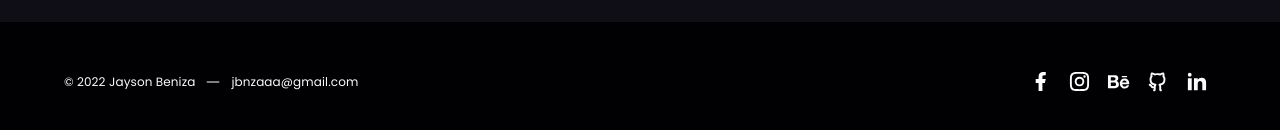
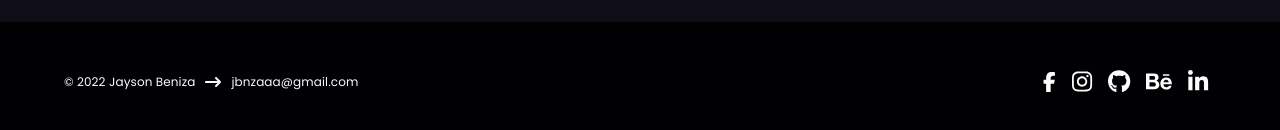
Before and after one commit to jbnzaaa/jbnza, a React (Create React App) app: page / in a window 1280 px wide. Shown: the part 3999-4129 px from the top of the page. Built offline with nearby package versions, Linux system fonts and the light colour scheme.

Commit message:
update icon

```diff
--- a/src/components/pages/Footer.js
+++ b/src/components/pages/Footer.js
@@ -1,7 +1,8 @@
 import React from 'react'
 import { Container, Box, Typography, List, Link } from '@mui/material'
-import { RiFacebookFill, RiInstagramLine, RiGithubLine, RiBehanceFill, RiLinkedinFill } from 'react-icons/ri'
-import { AiOutlineLine } from 'react-icons/ai'
+import { FontAwesomeIcon } from '@fortawesome/react-fontawesome'
+import { faFacebookF, faInstagram, faGithub, faBehance, faLinkedinIn } from '@fortawesome/free-brands-svg-icons'
+import { faArrowRightLong } from '@fortawesome/free-solid-svg-icons'
 
 function Footer() {
   return (
@@ -34,7 +35,8 @@ function Footer() {
             >
               &copy; 2022 Jayson Beniza
             </Typography>
-            <AiOutlineLine
+            <FontAwesomeIcon
+              icon={faArrowRightLong}
               style={{
                 marginLeft: 10,
                 marginRight: 10
@@ -59,14 +61,16 @@ function Footer() {
             >
               <Link
                 href='https://www.facebook.com/jbnzaaa'
+                target='https://www.facebook.com/jbnzaaa'
                 sx={{
                   mx: 1
                 }}
               >
-                <RiFacebookFill
+                <FontAwesomeIcon
+                  icon={faFacebookF}
                   style={{
                     color: '#0F0E17',
-                    fontSize: 23,
+                    fontSize: 20,
                     color: '#FCFCFC',
                     display: 'flex',
                   }}
@@ -74,11 +78,13 @@ function Footer() {
               </Link>
               <Link
                 href='https://www.instagram.com/jbnza_/?hl=en'
+                target='https://www.instagram.com/jbnza_/?hl=en'
                 sx={{
                   mx: 1
                 }}
               >
-                <RiInstagramLine
+                <FontAwesomeIcon
+                  icon={faInstagram}
                   style={{
                     color: '#0F0E17',
                     fontSize: 23,
@@ -89,11 +95,13 @@ function Footer() {
               </Link>
               <Link
                 href='https://www.behance.net/jbnza'
+                target='https://www.behance.net/jbnza'
                 sx={{
                   mx: 1
                 }}
               >
-                <RiBehanceFill
+                <FontAwesomeIcon
+                  icon={faGithub}
                   style={{
                     color: '#0F0E17',
                     fontSize: 23,
@@ -104,11 +112,13 @@ function Footer() {
               </Link>
               <Link
                 href='https://github.com/jbnzaaa'
+                target='https://github.com/jbnzaaa'
                 sx={{
                   mx: 1
                 }}
               >
-                <RiGithubLine
+                <FontAwesomeIcon
+                  icon={faBehance}
                   style={{
                     color: '#0F0E17',
                     fontSize: 23,
@@ -119,11 +129,13 @@ function Footer() {
               </Link>
               <Link
                 href='https://www.linkedin.com/in/jaybeniza/'
+                target='https://www.linkedin.com/in/jaybeniza/'
                 sx={{
                   mx: 1
                 }}
               >
-                <RiLinkedinFill
+                <FontAwesomeIcon
+                  icon={faLinkedinIn}
                   style={{
                     color: '#0F0E17',
                     fontSize: 23,
--- a/src/components/pages/Nav.js
+++ b/src/components/pages/Nav.js
@@ -77,6 +77,7 @@ function Nav() {
           >
             <Link
               href='https://github.com/jbnzaaa'
+              target='https://github.com/jbnzaaa'
               sx={{
                 mx: 1
               }}
@@ -92,6 +93,7 @@ function Nav() {
             </Link>
             <Link
               href='https://www.behance.net/jbnza'
+              target='https://www.behance.net/jbnza'
               sx={{
                 mx: 1
               }}
@@ -107,6 +109,7 @@ function Nav() {
             </Link>
             <Link
               href='https://www.linkedin.com/in/jaybeniza/'
+              target='https://www.linkedin.com/in/jaybeniza/'
               sx={{
                 mx: 1
               }}
--- a/src/components/pages/Project.js
+++ b/src/components/pages/Project.js
@@ -1,8 +1,5 @@
 import React from 'react'
 import { Container, Box, Typography, Card, CardMedia, CardContent, List, ListItem, Link, Button } from '@mui/material'
-import { FontAwesomeIcon } from '@fortawesome/react-fontawesome'
-import { faArrowRightLong } from '@fortawesome/free-solid-svg-icons'
-import { faBehance } from '@fortawesome/free-brands-svg-icons'
 
 function Project() {
   return (
@@ -201,7 +198,8 @@ function Project() {
                 }}
               >
                 <Button
-                  href=''
+                  href='#'
+                  target='#'
                   variant='contained'
                   style={{
                     background: '#0F0E17',
@@ -218,6 +216,8 @@ function Project() {
                   source code
                 </Button>
                 <Button
+                  href='https://regain-caps.web.app'
+                  target='https://regain-caps.web.app'
                   variant='contained'
                   style={{
                     background: '#0F0E17',
@@ -322,6 +322,8 @@ function Project() {
               }}
               >
                 <Button
+                  href='#'
+                  target='#'
                   variant='contained'
                   style={{
                     background: '#0F0E17',
```
